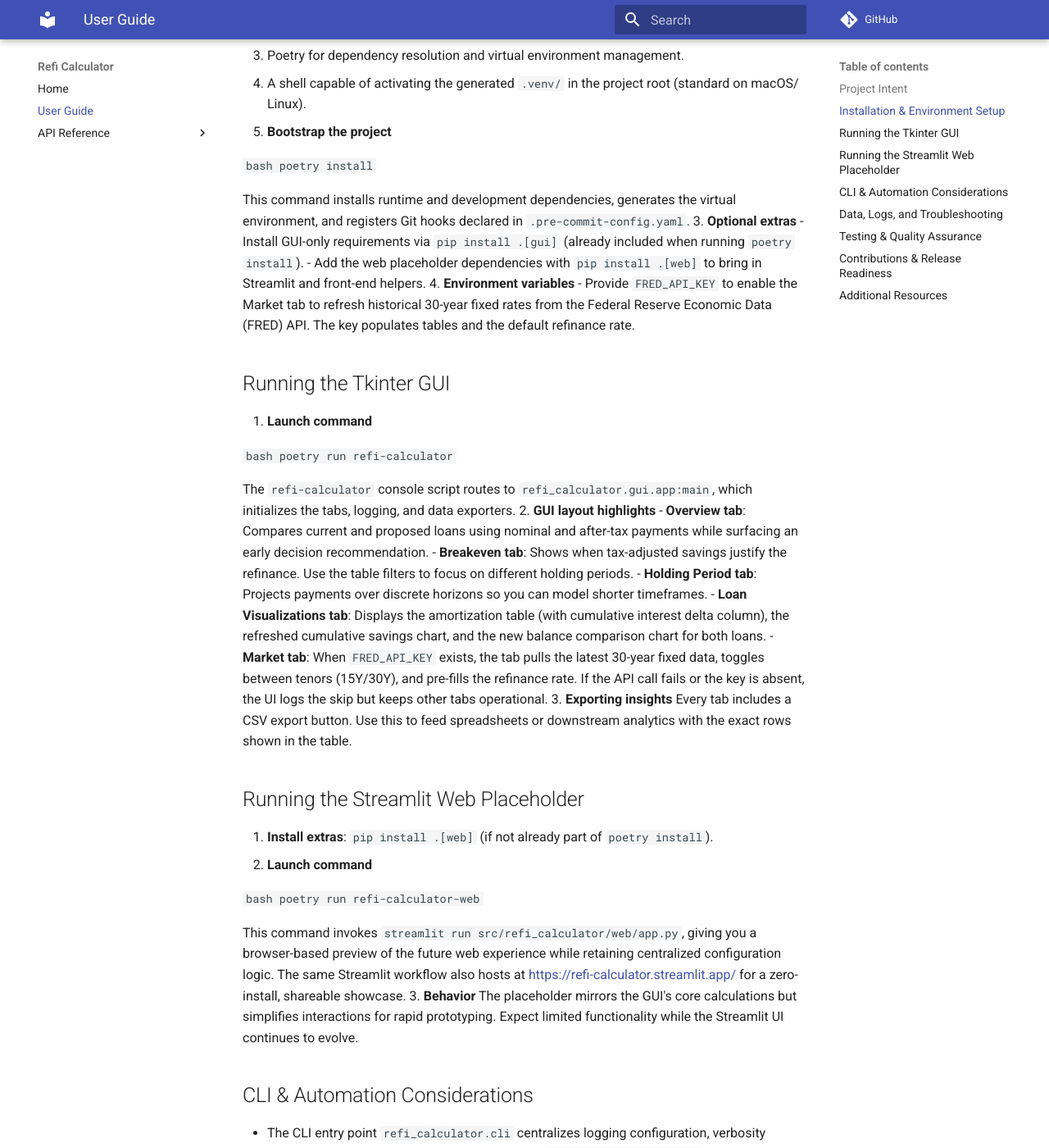
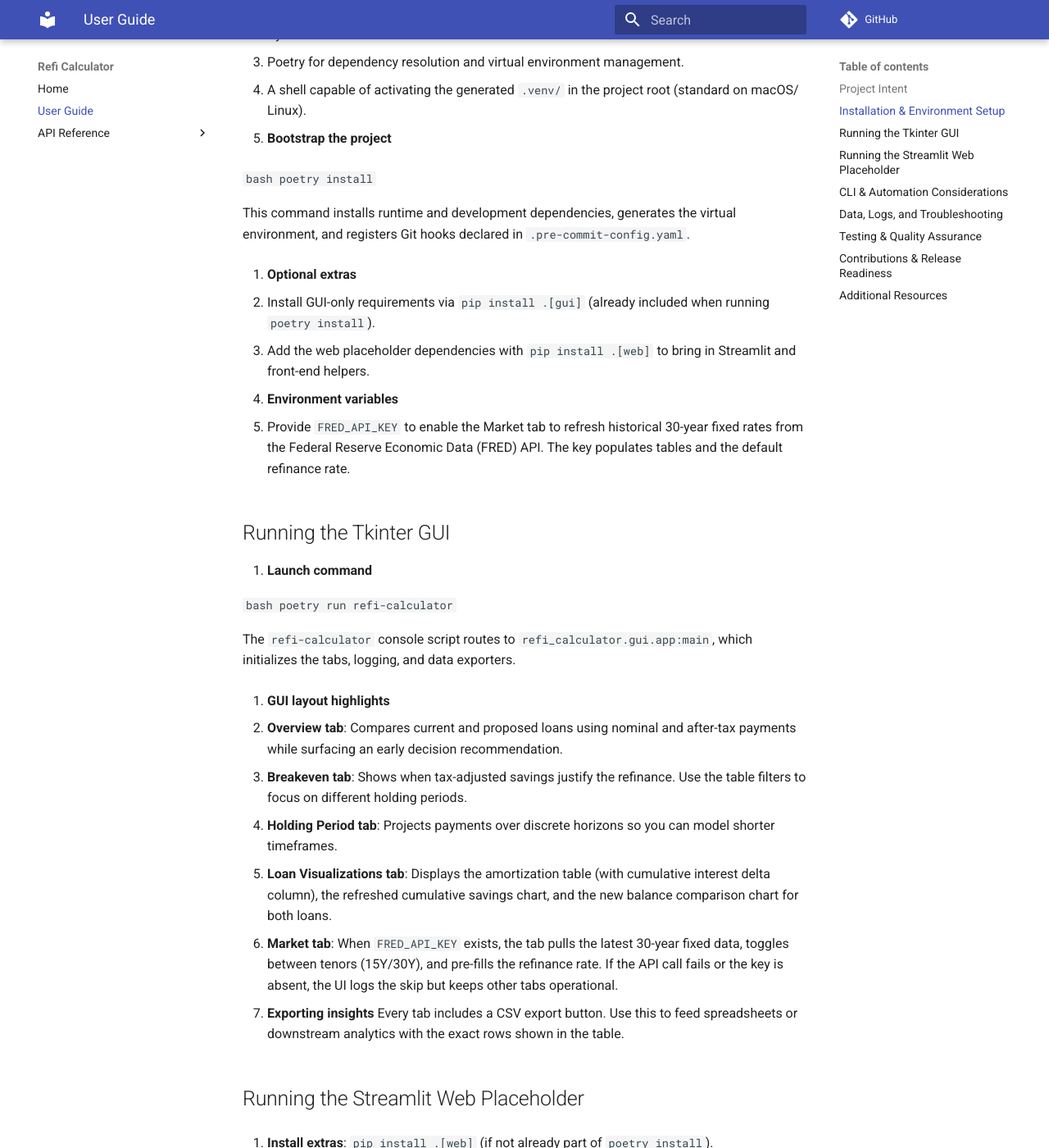
Before and after one commit to jordandpflum/refi-calculator, an MkDocs documentation site: the page built from docs/guide.md, in a window 1280 px wide and 1400 px high, scrolled down 553 px. Shown: the whole window at 82% size. Built offline with MkDocs 1.6.1 and Material for MkDocs 9.7.7, drawn with Linux system fonts in a browser that asks for light colours; comment, search, counter and statistics services are not loaded; some of the changed text lies outside the part shown.

````diff
--- a/docs/guide.md
+++ b/docs/guide.md
@@ -1,40 +1,42 @@
 # User Guide
 
-This guide walks through installing, configuring, and operating Refi Calculator across the GUI,
-web placeholder, and supporting tooling. Follow the sections below in order, or jump straight to
-the workflow that matches your role (borrower, analyst, or maintainer).
+This guide walks through installing, configuring, and operating Refi Calculator across the GUI, web placeholder, and
+supporting tooling. Follow the sections below in order, or jump straight to the workflow that matches your role
+(borrower, analyst, or maintainer).
 
 ## Project Intent
 
-Refi Calculator is a decision-support suite for borrowers who want to understand how a refinance
-offer stacks up against an existing mortgage. The GUI layers clear comparisons, visualizations,
-and forecasts on top of a single analytics core, so every view (breakeven, holding period,
-amortization, or savings chart) relies on consistent rules, taxation assumptions, and payoff math.
+Refi Calculator is a decision-support suite for borrowers who want to understand how a refinance offer stacks up against
+an existing mortgage. The GUI layers clear comparisons, visualizations, and forecasts on top of a single analytics core,
+so every view (breakeven, holding period, amortization, or savings chart) relies on consistent rules, taxation
+assumptions, and payoff math.
 
 ## Installation & Environment Setup
 
 1. **System requirements**
+
    - Python 3.13 or newer.
    - Poetry for dependency resolution and virtual environment management.
-   - A shell capable of activating the generated `.venv/` in the project root (standard on macOS/
-     Linux).
-2. **Bootstrap the project**
+   - A shell capable of activating the generated `.venv/` in the project root (standard on macOS/ Linux).
+
+1. **Bootstrap the project**
 
    ```bash
    poetry install
    ```
 
-   This command installs runtime and development dependencies, generates the virtual environment,
-   and registers Git hooks declared in `.pre-commit-config.yaml`.
-3. **Optional extras**
-   - Install GUI-only requirements via `pip install .[gui]` (already included when running `poetry
-     install`).
-   - Add the web placeholder dependencies with `pip install .[web]` to bring in Streamlit and
-     front-end helpers.
-4. **Environment variables**
-   - Provide `FRED_API_KEY` to enable the Market tab to refresh historical 30-year fixed rates from
-     the Federal Reserve Economic Data (FRED) API. The key populates tables and the default
-     refinance rate.
+   This command installs runtime and development dependencies, generates the virtual environment, and registers Git
+   hooks declared in `.pre-commit-config.yaml`.
+
+1. **Optional extras**
+
+   - Install GUI-only requirements via `pip install .[gui]` (already included when running `poetry install`).
+   - Add the web placeholder dependencies with `pip install .[web]` to bring in Streamlit and front-end helpers.
+
+1. **Environment variables**
+
+   - Provide `FRED_API_KEY` to enable the Market tab to refresh historical 30-year fixed rates from the Federal Reserve
+     Economic Data (FRED) API. The key populates tables and the default refinance rate.
 
 ## Running the Tkinter GUI
 
@@ -44,80 +46,80 @@ amortization, or savings chart) relies on consistent rules, taxation assumptions
    poetry run refi-calculator
    ```
 
-   The `refi-calculator` console script routes to `refi_calculator.gui.app:main`, which initializes
-   the tabs, logging, and data exporters.
-2. **GUI layout highlights**
-   - **Overview tab**: Compares current and proposed loans using nominal and after-tax payments
-     while surfacing an early decision recommendation.
-   - **Breakeven tab**: Shows when tax-adjusted savings justify the refinance. Use the table
-     filters to focus on different holding periods.
-   - **Holding Period tab**: Projects payments over discrete horizons so you can model shorter
-     timeframes.
-   - **Loan Visualizations tab**: Displays the amortization table (with cumulative interest delta
-     column), the refreshed cumulative savings chart, and the new balance comparison chart for
-     both loans.
-   - **Market tab**: When `FRED_API_KEY` exists, the tab pulls the latest 30-year fixed data,
-     toggles between tenors (15Y/30Y), and pre-fills the refinance rate. If the API call fails or
-     the key is absent, the UI logs the skip but keeps other tabs operational.
-3. **Exporting insights**
-   Every tab includes a CSV export button. Use this to feed spreadsheets or downstream analytics
+   The `refi-calculator` console script routes to `refi_calculator.gui.app:main`, which initializes the tabs, logging,
+   and data exporters.
+
+1. **GUI layout highlights**
+
+   - **Overview tab**: Compares current and proposed loans using nominal and after-tax payments while surfacing an early
+     decision recommendation.
+   - **Breakeven tab**: Shows when tax-adjusted savings justify the refinance. Use the table filters to focus on
+     different holding periods.
+   - **Holding Period tab**: Projects payments over discrete horizons so you can model shorter timeframes.
+   - **Loan Visualizations tab**: Displays the amortization table (with cumulative interest delta column), the refreshed
+     cumulative savings chart, and the new balance comparison chart for both loans.
+   - **Market tab**: When `FRED_API_KEY` exists, the tab pulls the latest 30-year fixed data, toggles between tenors
+     (15Y/30Y), and pre-fills the refinance rate. If the API call fails or the key is absent, the UI logs the skip but
+     keeps other tabs operational.
+
+1. **Exporting insights** Every tab includes a CSV export button. Use this to feed spreadsheets or downstream analytics
    with the exact rows shown in the table.
 
 ## Running the Streamlit Web Placeholder
 
 1. **Install extras**: `pip install .[web]` (if not already part of `poetry install`).
-2. **Launch command**
+
+1. **Launch command**
 
    ```bash
    poetry run refi-calculator-web
    ```
 
-   This command invokes `streamlit run src/refi_calculator/web/app.py`, giving you a browser-based
-   preview of the future web experience while retaining centralized configuration logic. The same
-   Streamlit workflow also hosts at [https://refi-calculator.streamlit.app/](https://refi-calculator.streamlit.app/)
-   for a zero-install, shareable showcase.
-3. **Behavior**
-   The placeholder mirrors the GUI's core calculations but simplifies interactions for rapid
-   prototyping. Expect limited functionality while the Streamlit UI continues to evolve.
+   This command invokes `streamlit run src/refi_calculator/web/app.py`, giving you a browser-based preview of the future
+   web experience while retaining centralized configuration logic. The same Streamlit workflow also hosts at
+   [https://refi-calculator.streamlit.app/](https://refi-calculator.streamlit.app/) for a zero-install, shareable
+   showcase.
+
+1. **Behavior** The placeholder mirrors the GUI's core calculations but simplifies interactions for rapid prototyping.
+   Expect limited functionality while the Streamlit UI continues to evolve.
 
 ## CLI & Automation Considerations
 
-- The CLI entry point `refi_calculator.cli` centralizes logging configuration, verbosity controls,
-  and optional JSON config loading. Use `bin/refi-calculator.py` for scriptable hooks or automation
-  wrappers.
-- PowerShell scripts inside `automation/` follow the structure described in `AGENTS.md`, including
-  transcript logging, repository management, Poetry activation, and safe cleanup.
+- The CLI entry point `refi_calculator.cli` centralizes logging configuration, verbosity controls, and optional JSON
+  config loading. Use `bin/refi-calculator.py` for scriptable hooks or automation wrappers.
+- PowerShell scripts inside `automation/` follow the structure described in `AGENTS.md`, including transcript logging,
+  repository management, Poetry activation, and safe cleanup.
 
 ## Data, Logs, and Troubleshooting
 
-- **Market data**: If historical data is unavailable, the Market tab reports the reason via the GUI
-  log window and gracefully disables the missing dataset. Always verify `FRED_API_KEY` formatting
-  and connectivity when the tab reports stale data.
-- **Logging**: Related modules use `logging.getLogger(__name__)`; check the console output when you
-  encounter inconsistent calculations or GUI launch failures.
-- **Exception handling**: The core follows the `logger.exception(...); raise` pattern whenever an
-  unexpected condition occurs, keeping tracebacks accessible for maintainers.
+- **Market data**: If historical data is unavailable, the Market tab reports the reason via the GUI log window and
+  gracefully disables the missing dataset. Always verify `FRED_API_KEY` formatting and connectivity when the tab reports
+  stale data.
+- **Logging**: Related modules use `logging.getLogger(__name__)`; check the console output when you encounter
+  inconsistent calculations or GUI launch failures.
+- **Exception handling**: The core follows the `logger.exception(...); raise` pattern whenever an unexpected condition
+  occurs, keeping tracebacks accessible for maintainers.
 
 ## Testing & Quality Assurance
 
 - Run `poetry run pytest` to execute tests under `tests/` (expand coverage as functionality grows).
-- Use `poetry run pre-commit run --all-files` to ensure formatting and linting (Black, Ruff, etc.)
-  remain consistent with project policy.
-- Add tests whenever you introduce calculations or UI logic; align file names with `test_*.py` and
-  place shared fixtures in the appropriate `conftest.py` files.
+- Use `poetry run pre-commit run --all-files` to ensure formatting and linting (Black, Ruff, etc.) remain consistent
+  with project policy.
+- Add tests whenever you introduce calculations or UI logic; align file names with `test_*.py` and place shared fixtures
+  in the appropriate `conftest.py` files.
 
 ## Contributions & Release Readiness
 
 1. **Workflow**
-   - Branch from `main`, keep changes focused, and describe your work with a conventional commit
-     message (`feat`, `fix`, `docs`, etc.).
+   - Branch from `main`, keep changes focused, and describe your work with a conventional commit message (`feat`, `fix`,
+     `docs`, etc.).
    - Update `CHANGELOG.md` when you ship features or fixes that users should notice.
-2. **Documentation**
+1. **Documentation**
    - Refresh `docs/guide.md` or `docs/index.md` whenever behavior changes or new interfaces emerge.
    - Regenerate auto reference pages with `python docs/gen_ref_pages.py` if you add new modules.
-3. **Publishing**
-   - After review and testing, `poetry publish` targets PyPI releases (the project already publishes
-     via GitHub Actions using the CI workflow described in `README.md`).
+1. **Publishing**
+   - After review and testing, `poetry publish` targets PyPI releases (the project already publishes via GitHub Actions
+     using the CI workflow described in `README.md`).
 
 ## Additional Resources
 
````
Also changed, not shown: .markdownlint.yaml (+10 -3 lines), .pre-commit-config-verbose.yaml (+13 -0 lines), .pre-commit-config.yaml (+13 -0 lines), CHANGELOG.md (+78 -76 lines), README.md (+31 -41 lines), docs/index.md (+43 -47 lines), .mdformat.toml (added), 1 other file.
